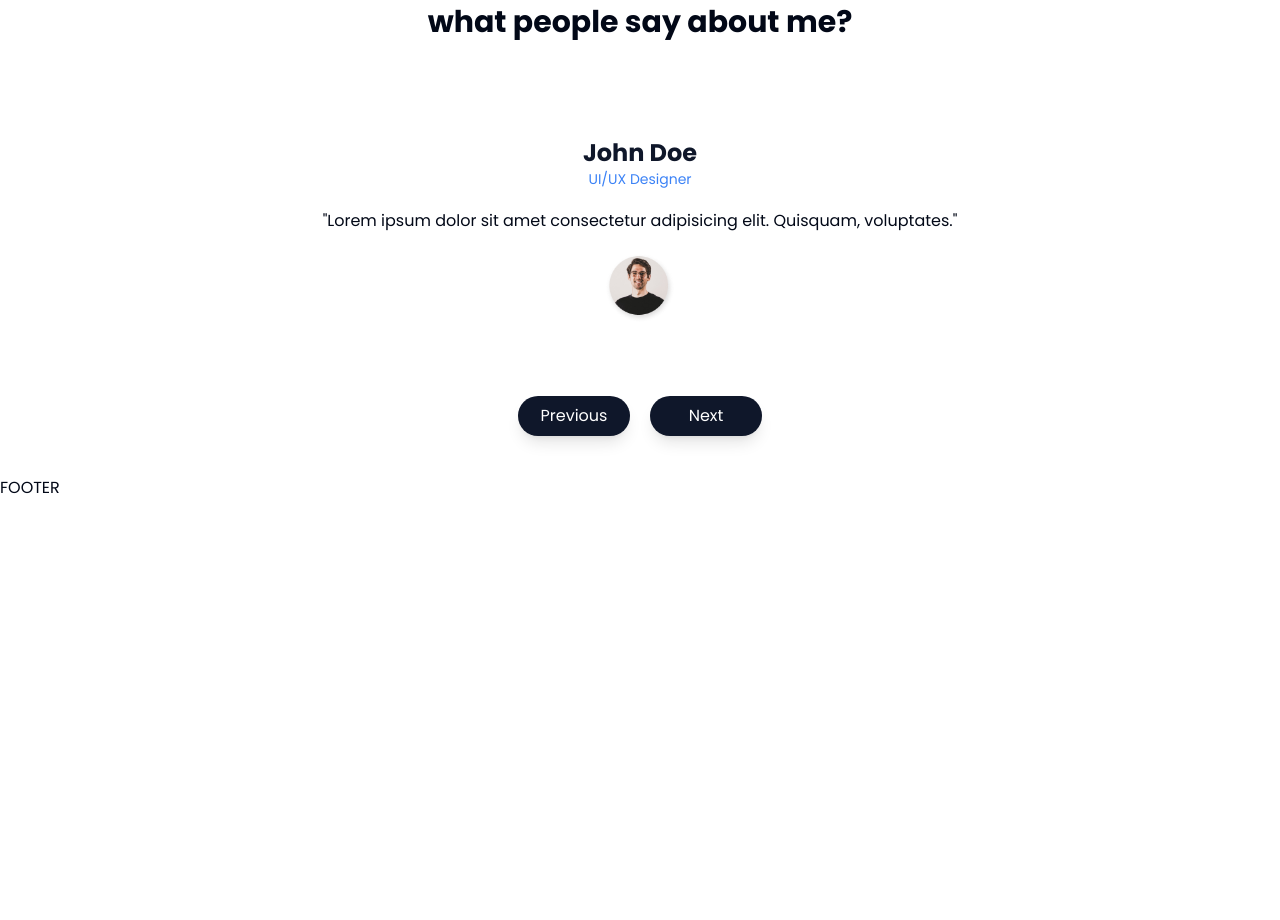
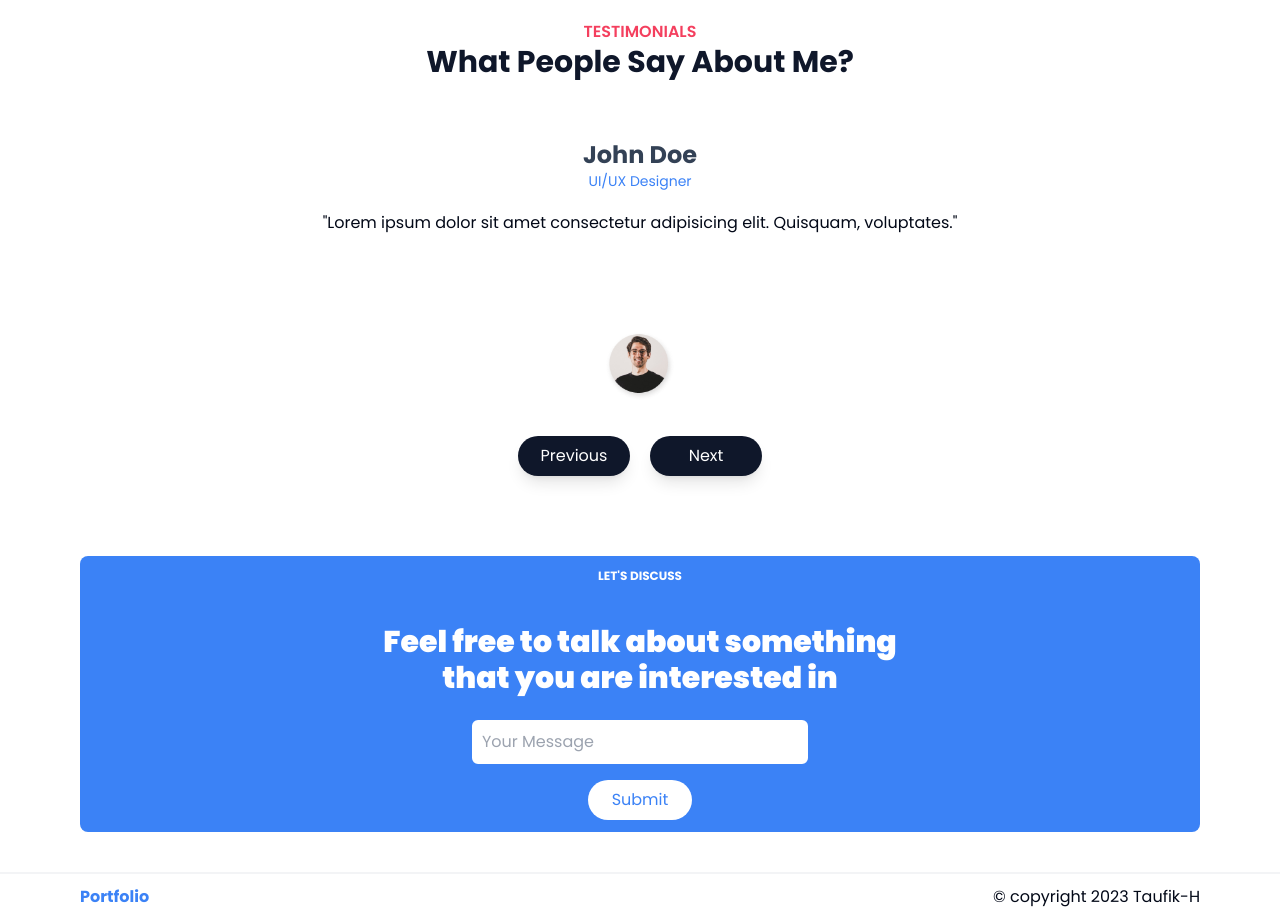
Before and after one commit to Taufik-H/portfoliov2, a Next.js app: page / in a window 1280 px wide. Shown: the part 2381-3301 px from the top of the page. Before the commit the page ends 2881 px from the top, so only its background shows below. Built offline with nearby package versions, Linux system fonts and the light colour scheme.

Commit message:
FOOTER, contact

```diff
--- a/app/page.tsx
+++ b/app/page.tsx
@@ -1,3 +1,4 @@
+import Contact from "@/components/Contact";
 import Experiences from "@/components/Experiences";
 import Hero from "@/components/Hero";
 import Projects from "@/components/Projects";
@@ -12,6 +13,7 @@ export default function Home() {
       <Experiences />
       <Projects />
       <Testimonials />
+      <Contact />
     </>
   );
 }
--- /dev/null
+++ b/components/Contact.tsx
@@ -0,0 +1,47 @@
+"use client";
+
+import React, { useState } from "react";
+
+const Contact = () => {
+  const [inputValue, setInputValue] = useState("");
+
+  const handleInputChange = (e: any) => {
+    setInputValue(e.target.value);
+  };
+
+  const handleButtonClick = () => {
+    console.log("Input Value:", inputValue);
+    // Add additional functionality, such as sending the input value to a server or performing other actions.
+  };
+
+  return (
+    <section className="max-container padding-container">
+      <div className="bg-blue-500 rounded-lg w-full p-3 text-center flex flex-center items-center flex-col">
+        <p className="uppercase text-white text-xs font-bold">Let's Discuss</p>
+
+        <p className="text-3xl md:w-6/12 text-center font-black text-white mt-10">
+          Feel free to talk about something that you are interested in
+        </p>
+
+        <div className="mt-6">
+          <input
+            type="text"
+            placeholder="Your Message"
+            className="border-2 border-white p-2 rounded-md"
+            value={inputValue}
+            onChange={handleInputChange}
+          />
+        </div>
+
+        <button
+          className="mt-4 bg-white text-blue-500 py-2 px-6 rounded-full"
+          onClick={handleButtonClick}
+        >
+          Submit
+        </button>
+      </div>
+    </section>
+  );
+};
+
+export default Contact;
--- a/components/Footer.tsx
+++ b/components/Footer.tsx
@@ -1,7 +1,15 @@
+import { SOCIAL_MEDIAS } from "@/constant";
+import Image from "next/image";
+import Link from "next/link";
 import React from "react";
 
 const Footer = () => {
-  return <div className="">FOOTER</div>;
+  return (
+    <footer className="flexBetween items-center border-t-2 border-gray-100 max-container padding-container h-12 mt-10">
+      <div className="font-bold text-blue-500 ">Portfolio</div>
+      <div className="">&copy; copyright 2023 Taufik-H</div>
+    </footer>
+  );
 };
 
 export default Footer;
--- a/components/Testimonials.tsx
+++ b/components/Testimonials.tsx
@@ -23,10 +23,10 @@ const Testimonials = () => {
   };
 
   return (
-    <section className="max-container padding-container my-10">
+    <section className="max-container padding-container my-20">
       <div className="flexCenter flex-col items-center my-10">
         <p className="uppercase font-semibold text-rose-500">testimonials</p>
-        <h3 className="font-bold text-3xl text-center ">
+        <h3 className="font-bold text-3xl text-center capitalize text-slate-900">
           what people say about me?
         </h3>
       </div>
@@ -38,15 +38,16 @@ const Testimonials = () => {
           transition={{ duration: 0.5 }}
           className="flexCenter flex-col items-center min-h-[300px]"
         >
-          <p className="font-bold text-2xl text-slate-900">
+          <p className="font-bold text-2xl text-slate-700">
             {Testimoni[currentIndex].name}
           </p>
           <p className="text-sm text-blue-500">
             {Testimoni[currentIndex].title}
           </p>
-          <p className="text-justify md:text-center md:w-8/12 my-5">
+          <p className="text-justify md:text-center md:w-8/12 my-5 min-h-[100px]">
             "{Testimoni[currentIndex].quote}"
           </p>
+
           <Image
             key={currentIndex}
             src={`/user${currentIndex + 1}.png`}
```
